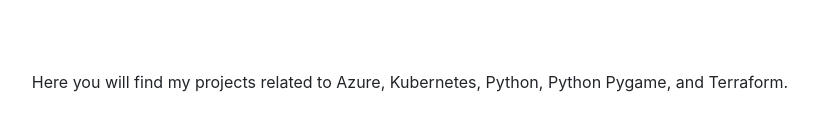
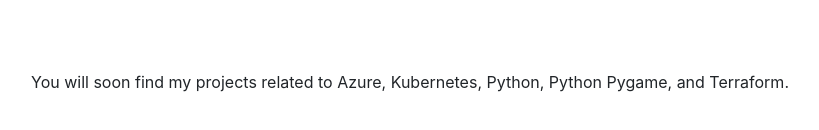
Before and after one commit to Peasod/peasod.github.io, a plain HTML site: page index.html in a window 1280 px wide. Shown: the part 178-308 px from the top of the page, 230-1049 px from the left. Drawn offline with nearby package versions, Linux system fonts and the light colour scheme.

Commit message:
Message update

```diff
--- a/index.html
+++ b/index.html
@@ -17,7 +17,7 @@
         <h1>Welcome to My GitHub User Page</h1>
     </div>
     <div class="container">
-        <p>Here you will find my projects related to Azure, Kubernetes, Python, Python Pygame, and Terraform.</p>
+        <p>You will soon find my projects related to Azure, Kubernetes, Python, Python Pygame, and Terraform.</p>
     </div>
 
     <script src="https://code.jquery.com/jquery-3.5.1.slim.min.js"></script>
```
